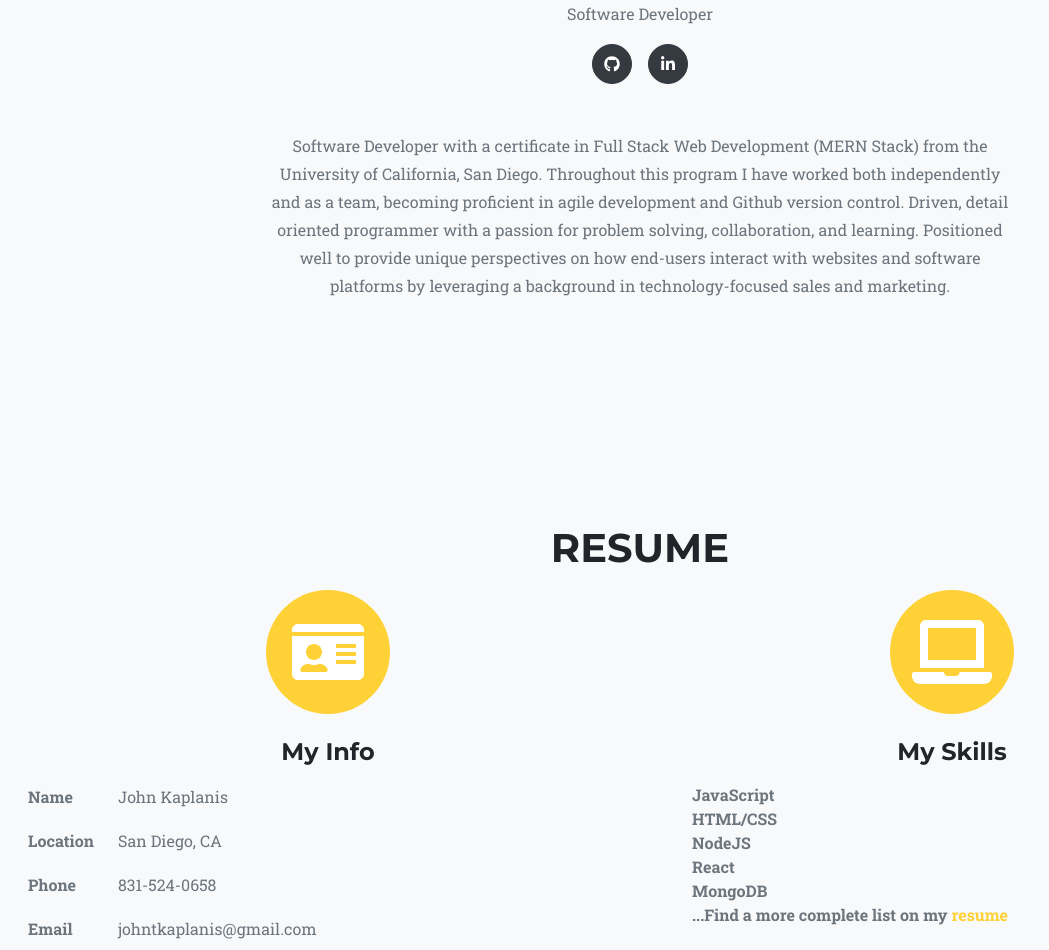
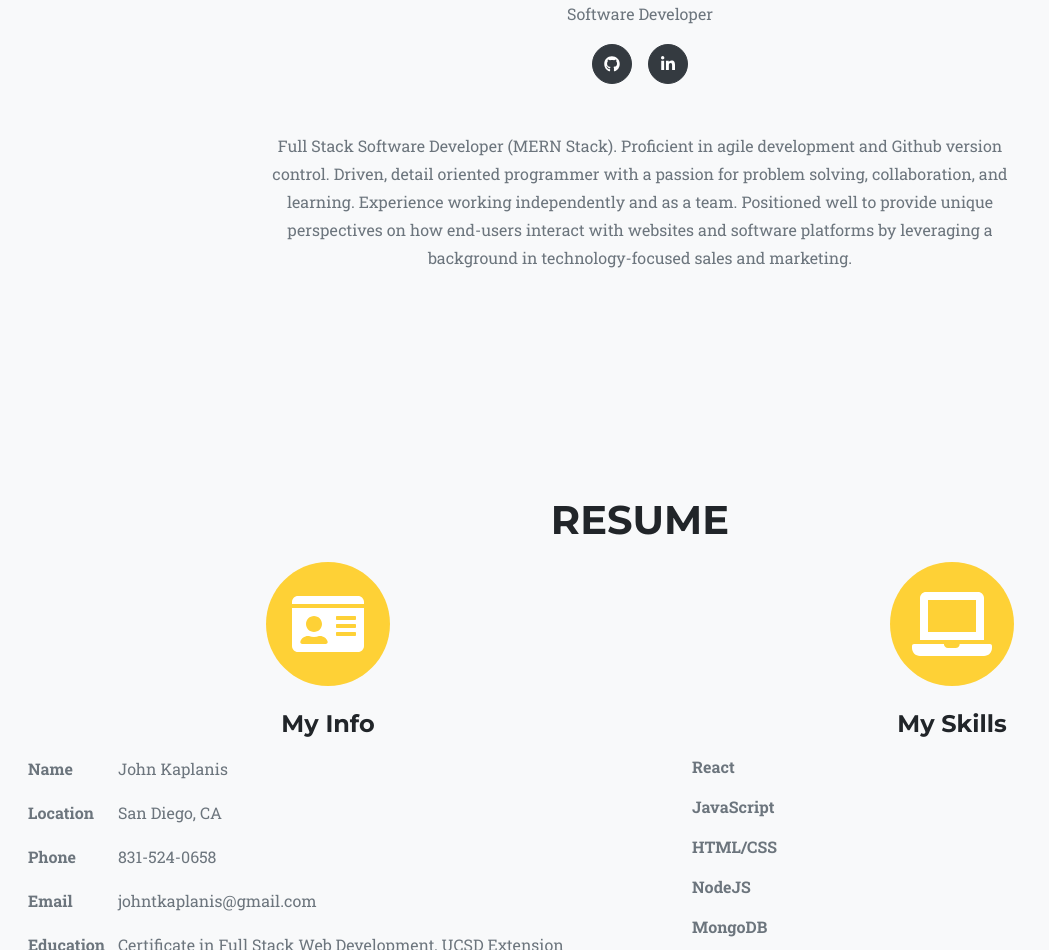
Before and after one commit to jkaplanis/react-portfolio, a React (Create React App) app: page / in a window 1280 px wide. Shown: the part 1282-2232 px from the top of the page, without its empty margins (0-1049 px from the left). Built offline with nearby package versions, Linux system fonts and the light colour scheme; a web font is replaced by a local one.

Commit message:
update resume, about me, skills section

```diff
--- a/package.json
+++ b/package.json
@@ -14,6 +14,7 @@
   "scripts": {
     "predeploy": "npm run build",
     "deploy": "gh-pages -d build",
+    "aws-deploy": "aws s3 sync build/ s3://johnkaplanis.com --acl public-read",
     "start": "react-scripts start",
     "build": "react-scripts build",
     "test": "react-scripts test",
--- a/src/components/AboutMe.js
+++ b/src/components/AboutMe.js
@@ -39,12 +39,10 @@ function AboutMe() {
           <div className="row">
             <div className="col-lg-8 mx-auto mb-3 text-center">
               <p className="large text-muted">
-                Software Developer with a certificate in Full Stack Web
-                Development (MERN Stack) from the University of California, San
-                Diego. Throughout this program I have worked both independently
-                and as a team, becoming proficient in agile development and
-                Github version control. Driven, detail oriented programmer with
-                a passion for problem solving, collaboration, and learning.
+                Full Stack Software Developer (MERN Stack). Proficient in agile
+                development and Github version control. Driven, detail oriented
+                programmer with a passion for problem solving, collaboration,
+                and learning. Experience working independently and as a team.
                 Positioned well to provide unique perspectives on how end-users
                 interact with websites and software platforms by leveraging a
                 background in technology-focused sales and marketing.
--- a/src/components/Resume.js
+++ b/src/components/Resume.js
@@ -127,13 +127,15 @@ function Resume() {
             className="text-left text-muted"
             style={{ listStyleType: "none", fontWeight: "bold" }}
           >
-            <li>JavaScript</li>
-            <li>HTML/CSS</li>
-            <li>NodeJS</li>
-            <li>React</li>
-            <li>MongoDB</li>
-            <li>
-              ...Find a more complete list on my{" "}
+            <li className="mb-3">React</li>
+            <li className="mb-3">JavaScript</li>
+            <li className="mb-3">HTML/CSS</li>
+            <li className="mb-3">NodeJS</li>
+            <li className="mb-3">MongoDB</li>
+            <li className="mb-3">Express</li>
+            <li className="mb-3">Bootstrap</li>
+            <li className="mb-3">
+              ...For a complete list see my{" "}
               <a href={pdf} target="_blank" rel="noopener noreferrer">
                 resume
               </a>
--- a/src/portfolioModals.json
+++ b/src/portfolioModals.json
@@ -1,7 +1,7 @@
 [
   {
     "id": "portfolioModal1",
-    "title": "What's Up There?",
+    "title": "Agora",
     "img": "assets/img/portfolio/agora-search.png",
     "alt": "tutor search",
     "description": "An app that solves the challenge of remote learning by connecting tutors and students with ease. The app bridges the gap between qualified tutors hoping to earn extra income and students struggling to stay on track academically. Students and tutors can have live, one-on-one, or group sessions from anywhere in the world, all on our app.",
```
Also changed, not shown: 1 other file (tests, documents, lock files or other folders).
